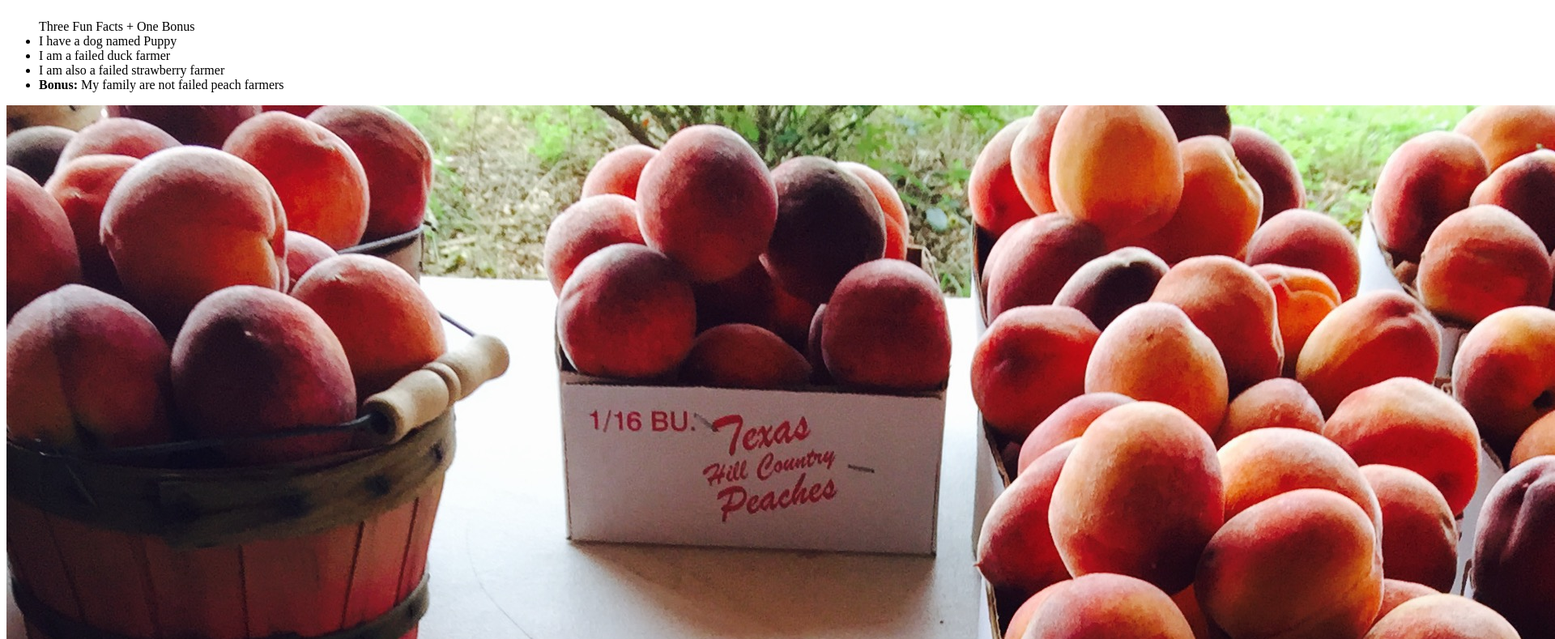
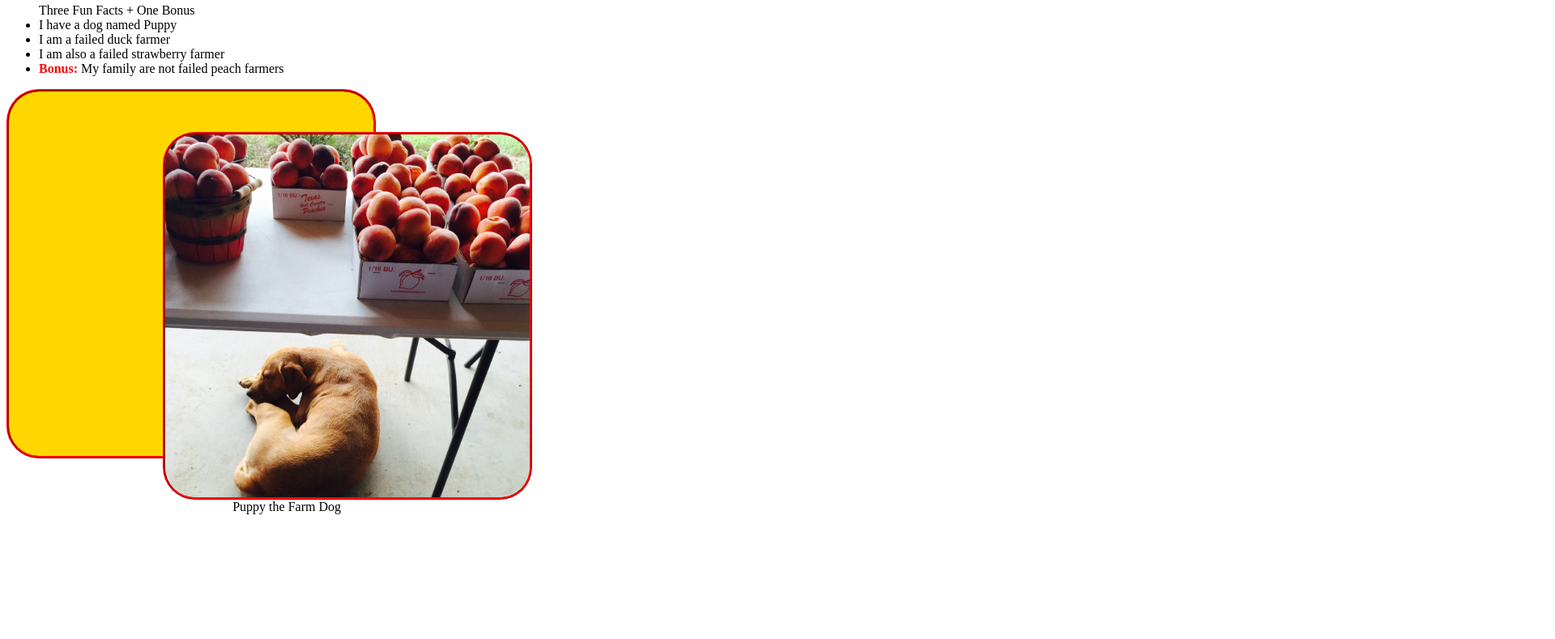
Before and after one commit to JoshuaStudebaker/about-me, a plain HTML site: page index.html in a window 1280 px wide. Shown: the part 89-878 px from the top of the page at 81% size, 1920 px wide, since content can reach past the window. After the commit the page ends 800 px from the top, so only its background shows below. Drawn offline with Linux system fonts and the light colour scheme.

Commit message:
Messing with image

```diff
--- a/index.html
+++ b/index.html
@@ -3,20 +3,31 @@
     <meta charset="UTF-8" />
     <meta name="viewport" content="width=device-width, initial-scale=1.0" />
     <title>About Me</title>
-    <link rel="stylesheets" href="styles.css" />
+    <link rel="stylesheet" href="styles.css" />
   </head>
   <body>
-    <h1>About Me</h1>
-    <h2>Name: Joshua Studebaker</h2>
+    <h1>Name: Joshua Studebaker</h1>
+    <h2>About Me</h2>
+
     <ul>
-      Three Fun Facts + One Bonus
+      <span class="text-underline">Three Fun Facts + One Bonus</span>
       <li>I have a dog named Puppy</li>
       <li>I am a failed duck farmer</li>
       <li>I am also a failed strawberry farmer</li>
       <li>
-        <b class="bonus">Bonus:</b> My family are not failed peach farmers
+        <span class="bonus"><b>Bonus:</b></span> My family are not failed peach
+        farmers
       </li>
     </ul>
-    <img class="picture" src="Puppy and Peaches.jpeg" />
+    <div class="box">
+      <figure>
+        <img
+          class="picture"
+          src="Puppy and Peaches.jpeg"
+          alt="Dog under Peaches"
+        />
+        <figcaption>Puppy the Farm Dog</figcaption>
+      </figure>
+    </div>
   </body>
 </html>
--- a/styles.css
+++ b/styles.css
@@ -2,12 +2,30 @@
   color: red;
 }
 .picture {
-  border-radius: 1px;
+  border-radius: 40px;
+  width: 450px;
+  display: block;
+  margin-left: 150px;
+  margin-top: 50px;
+  border-style: ridge;
+  border-color: red;
 }
 
 h1 {
   font-size: medium;
 }
-ul {
+.text-underline {
   text-emphasis: underline;
 }
+.box {
+  width: 450px;
+  background-color: gold;
+  height: 450px;
+  border-color: red;
+  border-style: ridge;
+  border-radius: 40px;
+}
+
+figcaption {
+  text-align: right;
+}
```
